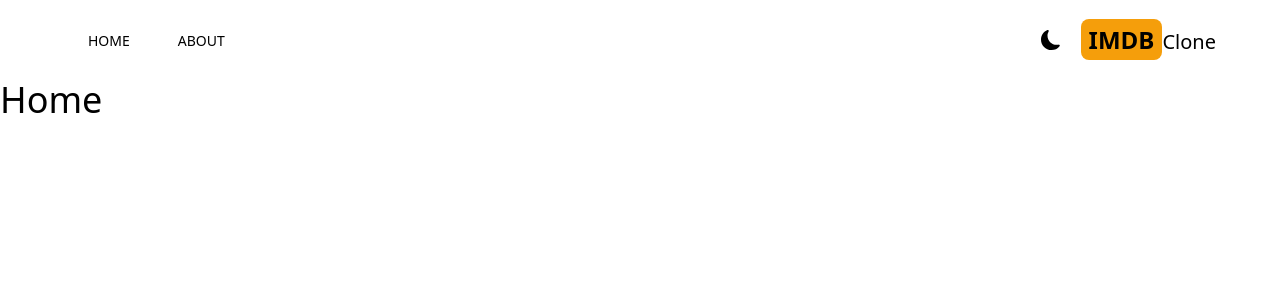
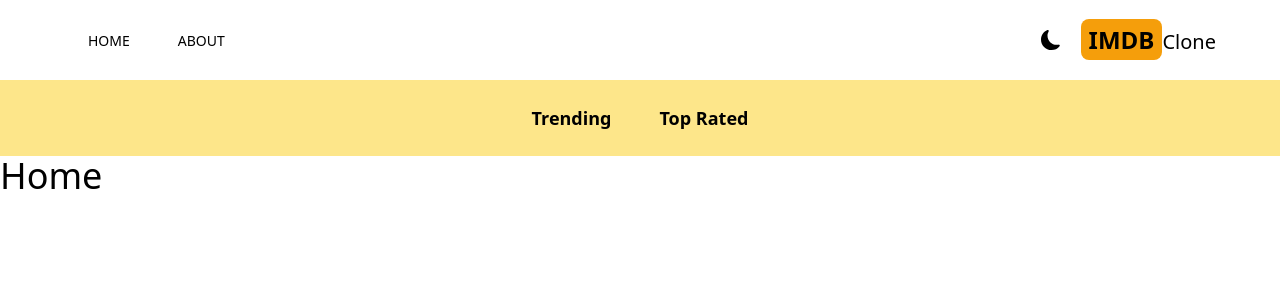
Before and after one commit to AfaqShahidKhan/imdb-clone-by-afaq-shahid-khan, a Next.js app: page / in a window 1280 px wide. Shown: the top 300 px of the page. Built offline with nearby package versions, Linux system fonts and the light colour scheme.

Commit message:
create navbar

```diff
--- a/src/app/layout.js
+++ b/src/app/layout.js
@@ -1,4 +1,5 @@
 import Header from "@/components/Header";
+import Navbar from "@/components/Navbar";
 import "./globals.css";
 import Providers from "./Providers";
 
@@ -10,6 +11,7 @@
           {/* Header */}
           <Header />
           {/* Navbar */}
+          <Navbar />
           {/* Searchbar */}
 
           {children}
--- /dev/null
+++ b/src/components/Navbar.jsx
@@ -0,0 +1,11 @@
+import React from "react";
+import NavbarItems from "./NavbarItems";
+
+export default function Navbar() {
+  return (
+    <div className="flex justify-center  bg-amber-200 dark:bg-gray-400 lg:text-lg ">
+      <NavbarItems title="Trending" param="fetchTrending" />
+      <NavbarItems title="Top Rated" param="fetchTopRated" />
+    </div>
+  );
+}
--- /dev/null
+++ b/src/components/NavbarItems.jsx
@@ -0,0 +1,21 @@
+"use client";
+import Link from "next/link";
+import React from "react";
+
+import { useSearchParams } from "next/navigation";
+
+export default function NavbarItems({ title, param }) {
+  const searchParams = useSearchParams();
+  const genre = searchParams.get("genre");
+  return (
+    <div
+      className={`m-4  font-semibold hover:text-amber-600 p-2 ${
+        genre &&
+        genre === param &&
+        "underline underline-offset-8 decoration-4 decoration-amber-500 rounded-lg"
+      }`}
+    >
+      <Link href={`/?genre=${param}`}>{title}</Link>
+    </div>
+  );
+}
```
